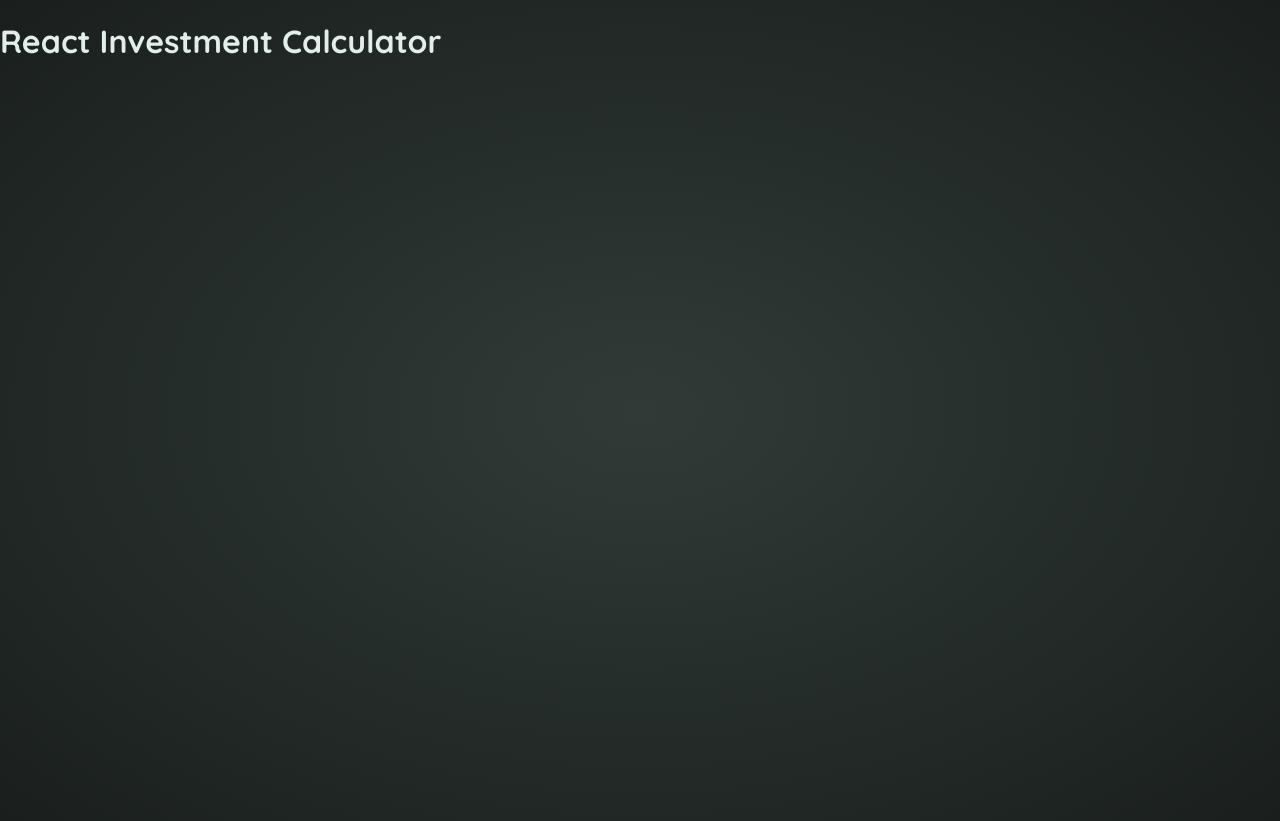
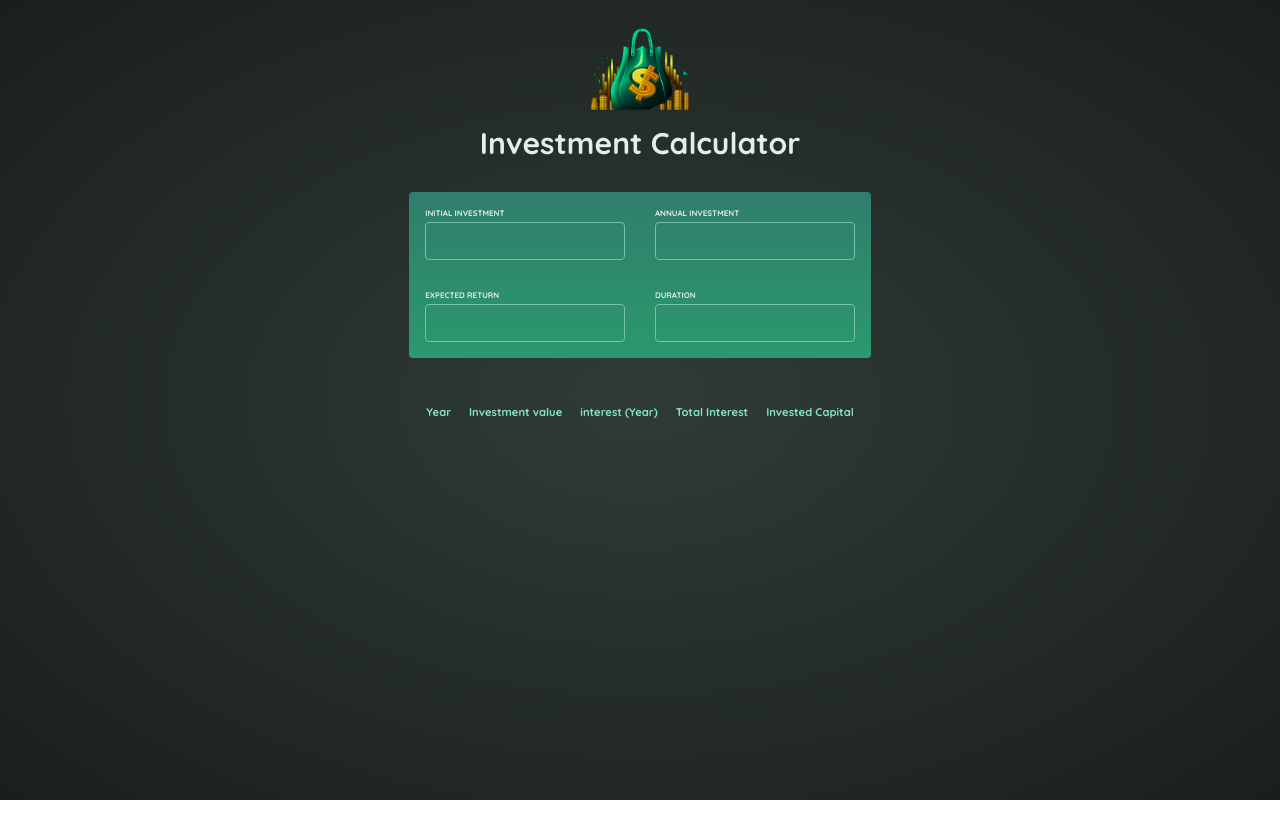
Before and after one commit to Shimaa-esmat/Learn-React, a React (Vite) app in the folder InvestmentCalculator/: page / in a window 1280 px wide. After the commit the page ends 800 px from the top, so only its background shows below. Built offline with nearby package versions, Linux system fonts and the light colour scheme.

Commit message:
still working on it

```diff
--- a/InvestmentCalculator/src/App.jsx
+++ b/InvestmentCalculator/src/App.jsx
@@ -1,7 +1,28 @@
-function App() {
+import Header from "./components/Header"
+import UserInput from "./components/UserInput"
+import Result from "./components/Result.jsx"
+
+import { useState } from "react"
+
+
+  const path = "../src/assets/investment-calculator-logo.png"
+  const headLine = `Investment Calculator`
+  const InputContainer = "form"
+export default function App(){
+const[inputValues, setValues] = useState({})
+
+
   return (
-    <h1>React Investment Calculator</h1>
+    <>
+    <Header path={path} headLine={headLine}/>
+    <InputContainer className="input-container">
+      <UserInput inputName="initial investment"/>
+      <UserInput inputName="annual investment"/>
+      <UserInput inputName="expected return"/>
+      <UserInput inputName="duration"/>
+    </InputContainer>
+    <Result/>
+
+    </>
   )
 }
-
-export default App
--- /dev/null
+++ b/InvestmentCalculator/src/components/Header.jsx
@@ -0,0 +1,9 @@
+export default function Header({path, headLine}){
+    return (
+    <header className="header">
+        <img className="header image" src={path} alt= {headLine}/>
+        <h1>{headLine}</h1>
+      </header>
+    )
+
+}
--- /dev/null
+++ b/InvestmentCalculator/src/components/Result.jsx
@@ -0,0 +1,23 @@
+import {calculateInvestmentResults, formatter} from '../util/investment.js'
+
+console.log(calculateInvestmentResults({
+    initialInvestment: 10,
+    annualInvestment: 10,
+    expectedReturn: 10,
+    duration: 10,
+  })[0])
+export default function Result({}){
+    return (
+        <table>
+            <thead>
+                <th>Year</th>
+                <th>Investment value</th>
+                <th>interest (Year)</th>
+                <th>Total Interest</th>
+                <th>Invested Capital</th>
+
+
+            </thead>
+        </table>
+    )
+}
--- /dev/null
+++ b/InvestmentCalculator/src/components/UserInput.jsx
@@ -0,0 +1,18 @@
+import { useState } from "react"
+
+
+export default function UserInput({inputName, initvalue}){
+    const [value, setValuea] = useState(initvalue)
+    function handleInputChange(e){
+        setValuea(e.target.value)
+    }
+    let idValue = inputName.replace(" ","-")
+    return(
+    <div className="input-field">
+        <label for={idValue}>{inputName}</label>
+        <input type="number" id={idValue} onChange={handleInputChange} required/>
+        {console.log(value)}
+
+    </div>
+    )
+}
--- a/InvestmentCalculator/src/index.css
+++ b/InvestmentCalculator/src/index.css
@@ -1,4 +1,4 @@
-@import url('https://fonts.googleapis.com/css2?family=Quicksand:wght@400;700&family=Roboto+Condensed:wght@400;700&display=swap');
+/* @import url('https://fonts.googleapis.com/css2?family=Quicksand:wght@400;700&family=Roboto+Condensed:wght@400;700&display=swap');
 
 * {
   box-sizing: border-box;
@@ -14,24 +14,24 @@ body {
   min-height: 100vh;
 }
 
-#header {
+.header {
   text-align: center;
   margin: 3rem auto;
 }
 
 
-#header img {
+.header img {
   width: 5rem;
   height: 5rem;
   object-fit: contain;
   background-color: transparent;
 }
 
-#header h1 {
+.header h1 {
   font-size: 1.5rem;
 }
 
-#user-input {
+.input-container {
   padding: 1rem;
   max-width: 30rem;
   margin: 2rem auto;
@@ -39,13 +39,13 @@ body {
   background: linear-gradient(180deg, #307e6c, #2b996d);
 }
 
-.input-group {
+.input-container {
   display: flex;
   justify-content: space-evenly;
   gap: 1.5rem;
 }
 
-#user-input label {
+.input-field label {
   display: block;
   margin-bottom: 0.25rem;
   font-family: 'Roboto Condensed', sans-serif;
@@ -53,8 +53,7 @@ body {
   font-weight: bold;
   text-transform: uppercase;
 }
-
-#user-input input {
+.input-field input {
   width: 100%;
   padding: 0.5rem;
   border: 1px solid #76c0ae;
@@ -87,3 +86,83 @@ body {
 .center {
   text-align: center;
 }
+ */
+
+
+
+@import url('https://fonts.googleapis.com/css2?family=Quicksand:wght@400;700&family=Roboto+Condensed:wght@400;700&display=swap');
+
+* {
+  box-sizing: border-box;
+  margin: 0;
+  /* padding: 0; */
+  font-family: 'Quicksand', sans-serif;
+}
+
+body {
+  background: radial-gradient(#303b37, #1a1f1d);
+  color: #e1eeeb;
+  min-height: 100vh;
+  display: flex;
+  justify-content: center;
+
+}
+.header {
+ text-align: center;
+ margin: 1.5%;
+ font-size: 15px;
+}
+.header .image {
+  width: 100px;
+  height: 100px;
+  object-fit: contain;
+}
+
+.input-container{
+  margin: 30px 0 ;
+  padding: 1rem;
+  max-width: 500px;
+  background: linear-gradient(180deg, #307e6c, #2b996d);
+  display: grid;
+  grid-template-columns: repeat(2,1fr);
+  grid-template-rows:repeat(2,1fr) ;
+  -webkit-border-radius: 4px;
+  -moz-border-radius: 4px;
+  -ms-border-radius: 4px;
+  -o-border-radius: 4px;
+  border-radius: 4px;
+  gap: 30px;
+}
+
+.input-field label{
+  display: block;
+  margin-bottom: 0.25rem;
+  font-size: 0.5rem;
+  font-weight: bold;
+  text-transform:uppercase;
+}
+.input-field input{
+  width: 100%;
+  padding: 0.5rem;
+  border: 1px solid #76c0ae;
+  border-radius: 0.25rem;
+  background-color: transparent;
+  color: #c2e9e0;
+  font-size: 1rem;
+  -webkit-border-radius: 0.25rem;
+  -moz-border-radius: 0.25rem;
+  -ms-border-radius: 0.25rem;
+  -o-border-radius: 0.25rem;
+}
+table {
+    /* max-width: 50rem; */
+    /* margin: 2rem auto; */
+    /* padding: 1rem; */
+    /* table-layout: fixed; */
+    border-spacing: 1rem;
+  }
+
+thead {
+  font-size: 0.7rem;
+  color: #83e6c0;
+}
--- a/InvestmentCalculator/src/index.jsx
+++ b/InvestmentCalculator/src/index.jsx
@@ -1,6 +1,5 @@
-import ReactDOM from 'react-dom/client';
+import reactDom from 'react-dom/client'
+import App from './App.jsx'
+import './index.css'
 
-import App from './App.jsx';
-import './index.css';
-
-ReactDOM.createRoot(document.getElementById('root')).render(<App />);
+reactDom.createRoot(document.getElementById('root')).render(<App />)
```
